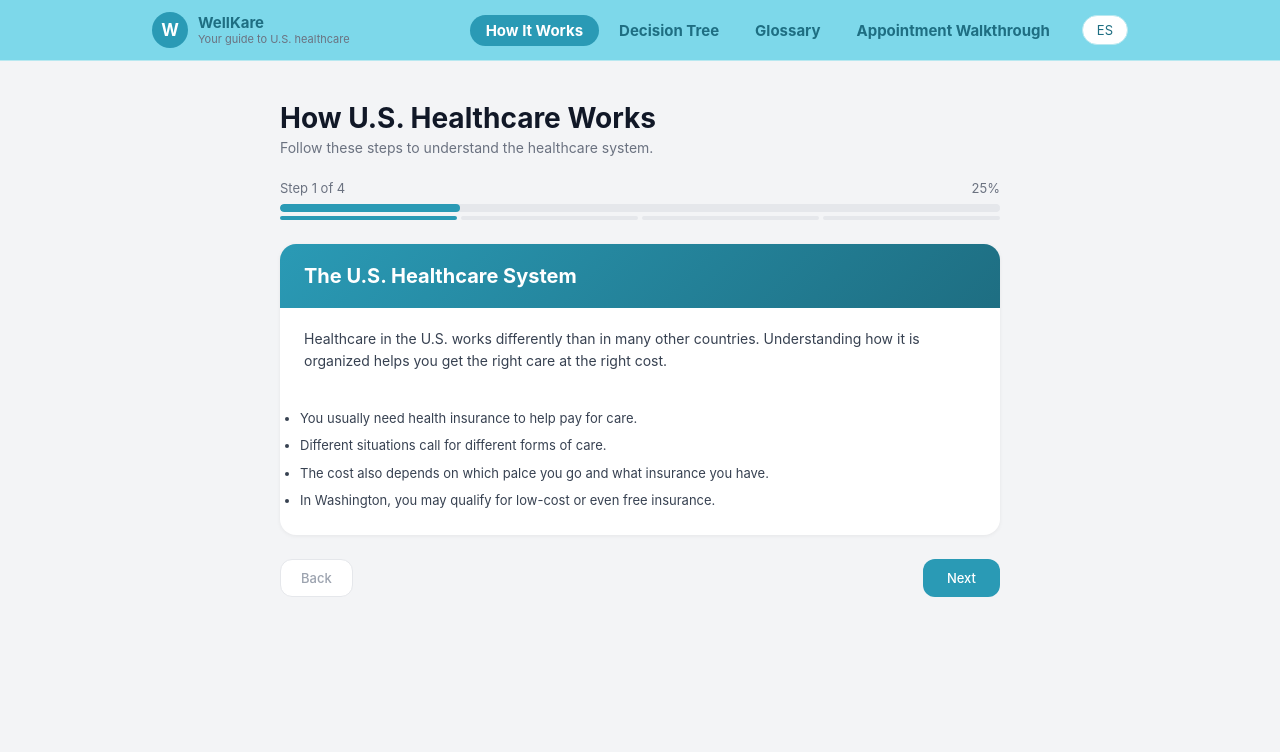
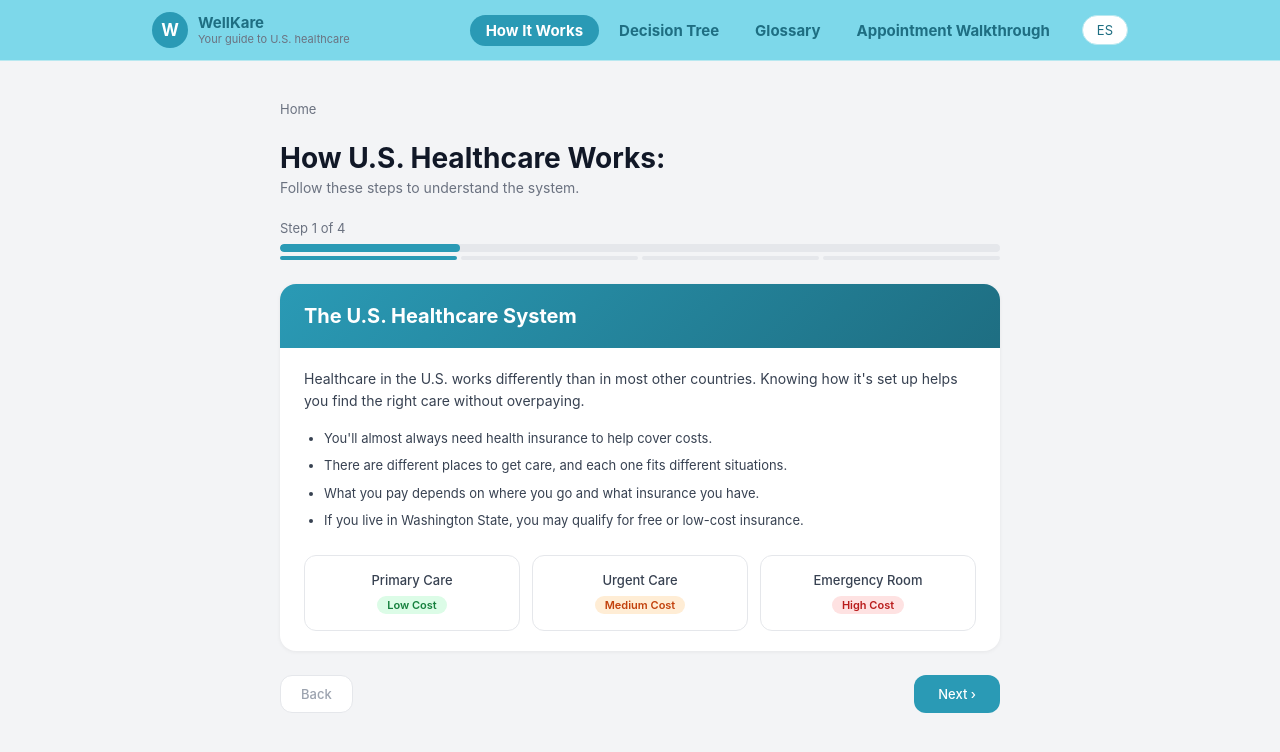
Before and after one commit to klee1569/INFO-Capstone, a Next.js app: page /how-it-works in a window 1280 px wide. Shown: the top 752 px of the page. Built offline with nearby package versions, Linux system fonts and the light colour scheme.

Commit message:
Added the rest of the walkthrough pages

```diff
--- a/app/how-it-works/page.jsx
+++ b/app/how-it-works/page.jsx
@@ -1,54 +1,130 @@
+"use client";
+import { useState } from "react";
 import Navbar from "../../components/Navbar.jsx";
 import Link from "next/link";
 
+const steps = [
+  {
+    title: "The U.S. Healthcare System",
+    intro: "Healthcare in the U.S. works differently than in most other countries. Knowing how it's set up helps you find the right care without overpaying.",
+    bullets: [
+      "You'll almost always need health insurance to help cover costs.",
+      "There are different places to get care, and each one fits different situations.",
+      "What you pay depends on where you go and what insurance you have.",
+      "If you live in Washington State, you may qualify for free or low-cost insurance.",
+    ],
+    cards: [
+      { label: "Primary Care", cost: "Low Cost", badge: "badge-green" },
+      { label: "Urgent Care", cost: "Medium Cost", badge: "badge-orange" },
+      { label: "Emergency Room", cost: "High Cost", badge: "badge-red" },
+    ],
+  },
+  {
+    title: "Your First Stop: Get Insurance",
+    intro: "Without insurance, healthcare in the U.S. can be extremely expensive. Most people get coverage through their job, a government program, or by buying a plan themselves. Common options include:",
+    bullets: [
+      "Medicaid: free or low-cost coverage for people with lower income",
+      "Medicare: for people 65 and older",
+      "CHIP: free or low-cost coverage for children",
+    ],
+    cards: [],
+  },
+  {
+    title: "Find a Primary Care Provider (PCP)",
+    intro: "Once you have insurance, your next step is finding a primary care doctor. This is the person you'll see for regular checkups and everyday health concerns. Always confirm they accept your insurance before booking, as seeing an out-of-network doctor can cost significantly more. Building an ongoing relationship with a PCP also means better care over time, since they'll know your health history.",
+    bullets: [],
+    cards: [],
+  },
+  {
+    title: "Know Where to Go for Care",
+    intro: "Going to the right place saves you time and money. Here's a simple breakdown:",
+    bullets: [
+      "Regular illness or checkup: see your primary care doctor",
+      "Urgent but not life-threatening (high fever, broken bone): go to an urgent care clinic",
+      "Emergency (chest pain, serious injury): go to the emergency room (ER)",
+    ],
+    cards: [],
+    outro: "Keep your insurance card with you, and always check that a doctor's office accepts your plan before your visit.",
+  },
+];
+
 export default function HowItWorks() {
+  const [current, setCurrent] = useState(0);
+  const step = steps[current];
+  const progress = Math.round(((current + 1) / steps.length) * 100);
+
   return (
     <div className="page">
       <Navbar />
       <main className="main-wide">
-        <h1 className="page-title">How U.S. Healthcare Works</h1>
-        <p className="page-subtitle">Follow these steps to understand the healthcare system.</p>
+        <div className="breadcrumb">
+          <Link href="/">Home</Link>
+        </div>
+        <h1 className="page-title">How U.S. Healthcare Works:</h1>
+        <p className="page-subtitle">Follow these steps to understand the system.</p>
 
         <div className="progress-row">
-          <span>Step 1 of 4</span>
-          <span>25%</span>
+          <span>Step {current + 1} of {steps.length}</span>
         </div>
         <div className="progress-track">
-          <div className="progress-fill" />
+          <div className="progress-fill" style={{ width: `${progress}%` }} />
         </div>
-        <div className="progress-dots">
-          <div className="progress-dot done" />
-          <div className="progress-dot" />
-          <div className="progress-dot" />
-          <div className="progress-dot" />
+        <div className="progress-dots" style={{ marginBottom: 24 }}>
+          {steps.map((_, i) => (
+            <div key={i} className={`progress-dot${i <= current ? " done" : ""}`} />
+          ))}
         </div>
 
         <div className="step-card">
           <div className="step-card-header">
-            <h2 className="step-card-title">The U.S. Healthcare System</h2>
+            <h2 className="step-card-title">{step.title}</h2>
           </div>
           <div className="step-card-body">
-            <p className="step-intro">
-              Healthcare in the U.S. works differently than in many other countries. Understanding how it is organized helps you get the right care at the right cost.
-            </p>
+            <p className="step-intro">{step.intro}</p>
+
+            {step.bullets.length > 0 && (
+              <ul className="step-bullets">
+                {step.bullets.map((b) => (
+                  <li key={b} className="step-bullet">{b}</li>
+                ))}
+              </ul>
+            )}
+
+            {step.outro && (
+              <p className="step-intro" style={{ marginTop: 16 }}>{step.outro}</p>
+            )}
+
+            {step.cards.length > 0 && (
+              <div className="care-cards">
+                {step.cards.map((card) => (
+                  <div key={card.label} className="care-card">
+                    <span className="care-card-label">{card.label}</span>
+                    <span className={`badge ${card.badge}`}>{card.cost}</span>
+                  </div>
+                ))}
+              </div>
+            )}
           </div>
-          <ul className="step-bullets">
-            {[
-              "You usually need health insurance to help pay for care.",
-              "Different situations call for different forms of care.",
-              "The cost also depends on which palce you go and what insurance you have.",
-              "In Washington, you may qualify for low-cost or even free insurance.",
-            ].map((b) => (
-              <li key={b} className="step-bullet">
-                {b}
-              </li>
-            ))}
-          </ul>
         </div>
 
         <div className="step-nav">
-          <button className="btn-back" disabled>Back</button>
-          <Link href="/decision-tree" className="btn-next">Next</Link>
+          {current === 0 ? (
+            <button className="btn-back" disabled>Back</button>
+          ) : (
+            <button className="btn-back" style={{ color: "var(--gray-700)", cursor: "pointer" }} onClick={() => setCurrent(current - 1)}>
+              &lsaquo; Back
+            </button>
+          )}
+
+          {current < steps.length - 1 ? (
+            <button className="btn-next" onClick={() => setCurrent(current + 1)}>
+              Next &rsaquo;
+            </button>
+          ) : (
+            <Link href="/decision-tree" className="btn-next" style={{ background: "var(--green-text)" }}>
+              Done ✓
+            </Link>
+          )}
         </div>
       </main>
     </div>
```
